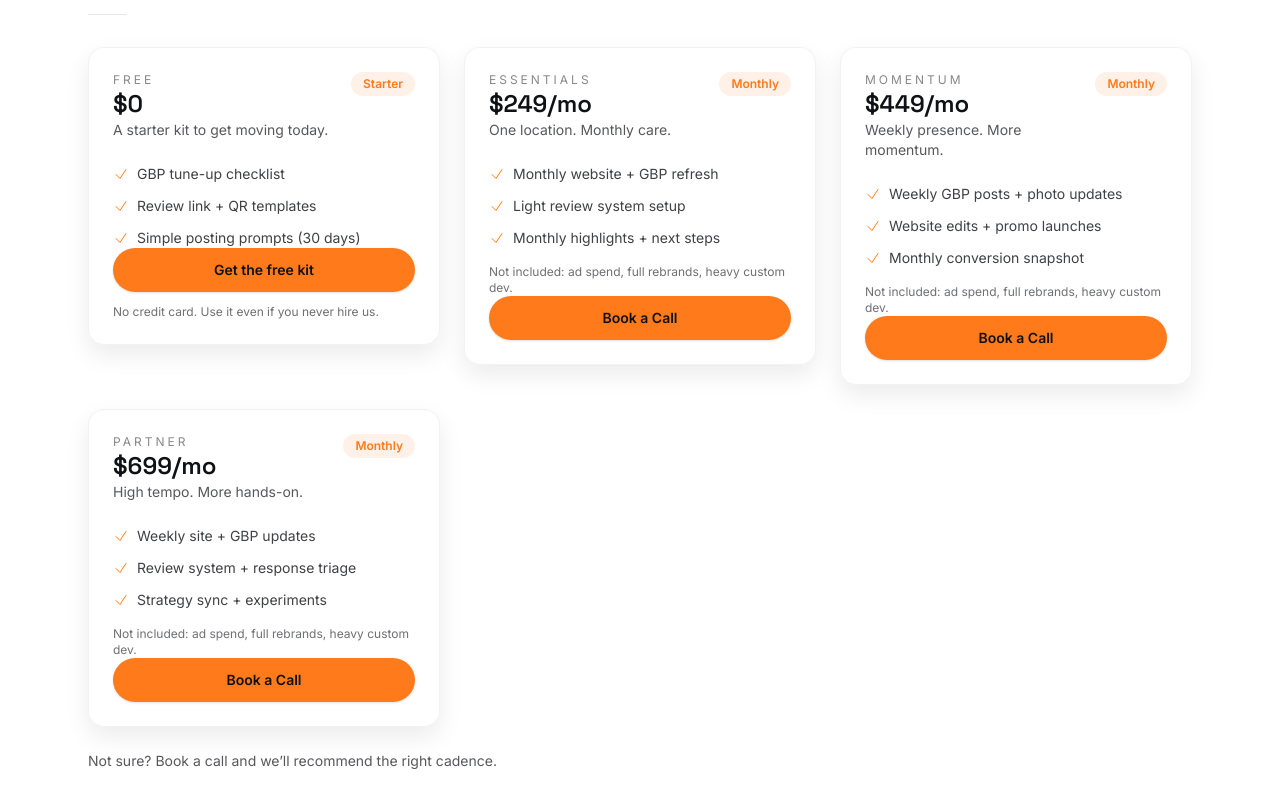
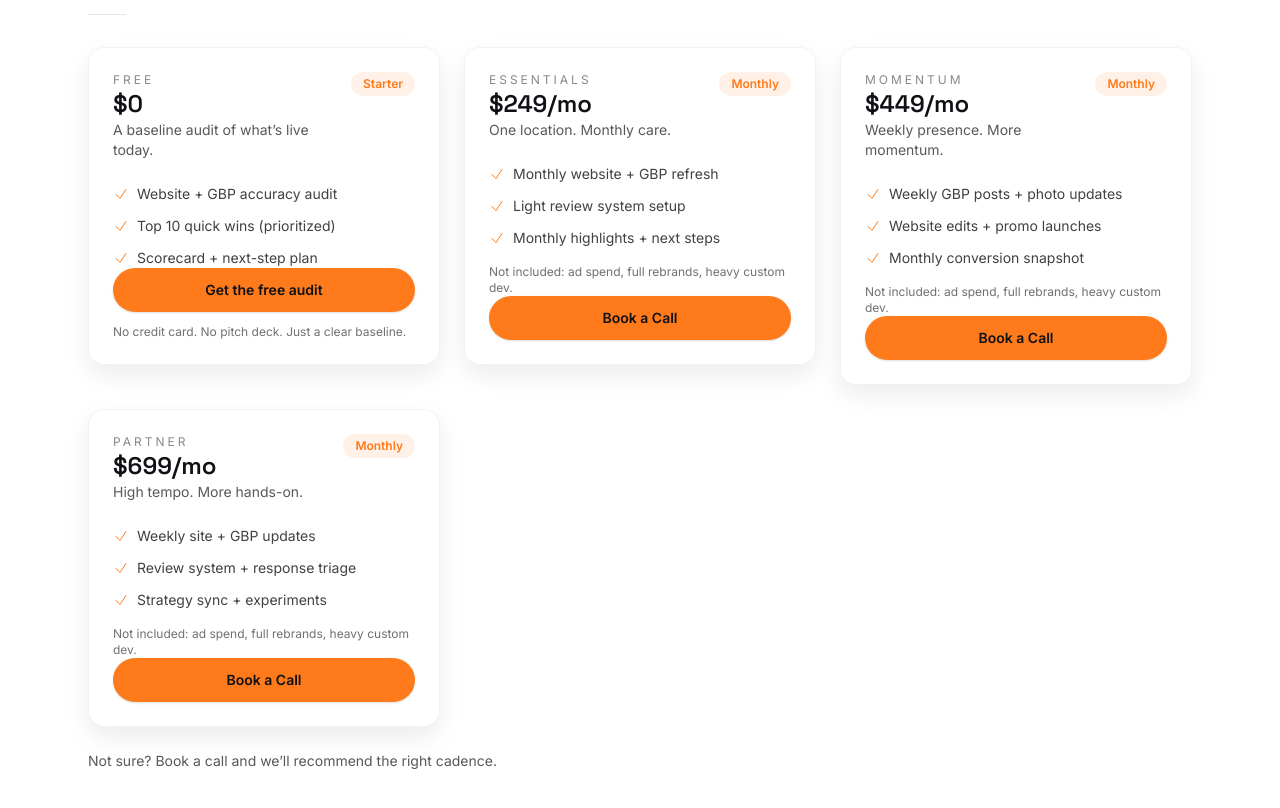
Before and after one commit to krcoffelt/BrickBird, a Next.js app: page / in a window 1280 px wide. Shown: the part 2038-2846 px from the top of the page. Built offline with nearby package versions, Linux system fonts and the light colour scheme.

Commit message:
Change free tier to a platform audit

```diff
--- a/app/(site)/page.tsx
+++ b/app/(site)/page.tsx
@@ -29,8 +29,8 @@ const pricing = [
   {
     name: 'Free',
     price: '$0',
-    ideal: 'A starter kit to get moving today.',
-    includes: ['GBP tune-up checklist', 'Review link + QR templates', 'Simple posting prompts (30 days)'],
+    ideal: 'A baseline audit of what’s live today.',
+    includes: ['Website + GBP accuracy audit', 'Top 10 quick wins (prioritized)', 'Scorecard + next-step plan'],
   },
   {
     name: 'Essentials',
@@ -212,9 +212,9 @@ function Pricing({ onPick }: { onPick: (plan: string) => void }) {
               <p className="mt-4 text-xs text-charcoal/60">Not included: ad spend, full rebrands, heavy custom dev.</p>
             )}
             <CTAButton className="mt-auto w-full" onClick={() => onPick(tier.name)}>
-              {tier.name === 'Free' ? 'Get the free kit' : 'Book a Call'}
+              {tier.name === 'Free' ? 'Get the free audit' : 'Book a Call'}
             </CTAButton>
-            {tier.name === 'Free' && <p className="mt-3 text-xs text-charcoal/60">No credit card. Use it even if you never hire us.</p>}
+            {tier.name === 'Free' && <p className="mt-3 text-xs text-charcoal/60">No credit card. No pitch deck. Just a clear baseline.</p>}
           </div>
         </Reveal>
       ))}
@@ -426,7 +426,11 @@ export default function Page() {
 
       <Modal open={open} onClose={() => setOpen(false)} title="Always Found call">
         <form className="space-y-3" onSubmit={handleSubmit}>
-          <p className="text-sm text-charcoal/70">Tell us where customers should find you. We’ll reply within one business day.</p>
+          <p className="text-sm text-charcoal/70">
+            {form.plan === 'Free'
+              ? 'We’ll run a quick audit of what’s live today and send back your scorecard + top fixes.'
+              : 'Tell us where customers should find you. We’ll reply within one business day.'}
+          </p>
           <div className="grid gap-3 sm:grid-cols-2">
             <div>
               <label className="text-sm font-medium text-charcoal">Interested in</label>
@@ -501,7 +505,7 @@ export default function Page() {
             Quick audit is okay before our call.
           </label>
           <CTAButton type="submit" className="w-full">
-            {submitted ? 'Sent — watch your inbox' : form.plan === 'Free' ? 'Send me the kit' : 'Book the call'}
+            {submitted ? 'Sent — watch your inbox' : form.plan === 'Free' ? 'Send me the audit' : 'Book the call'}
           </CTAButton>
         </form>
       </Modal>
```
